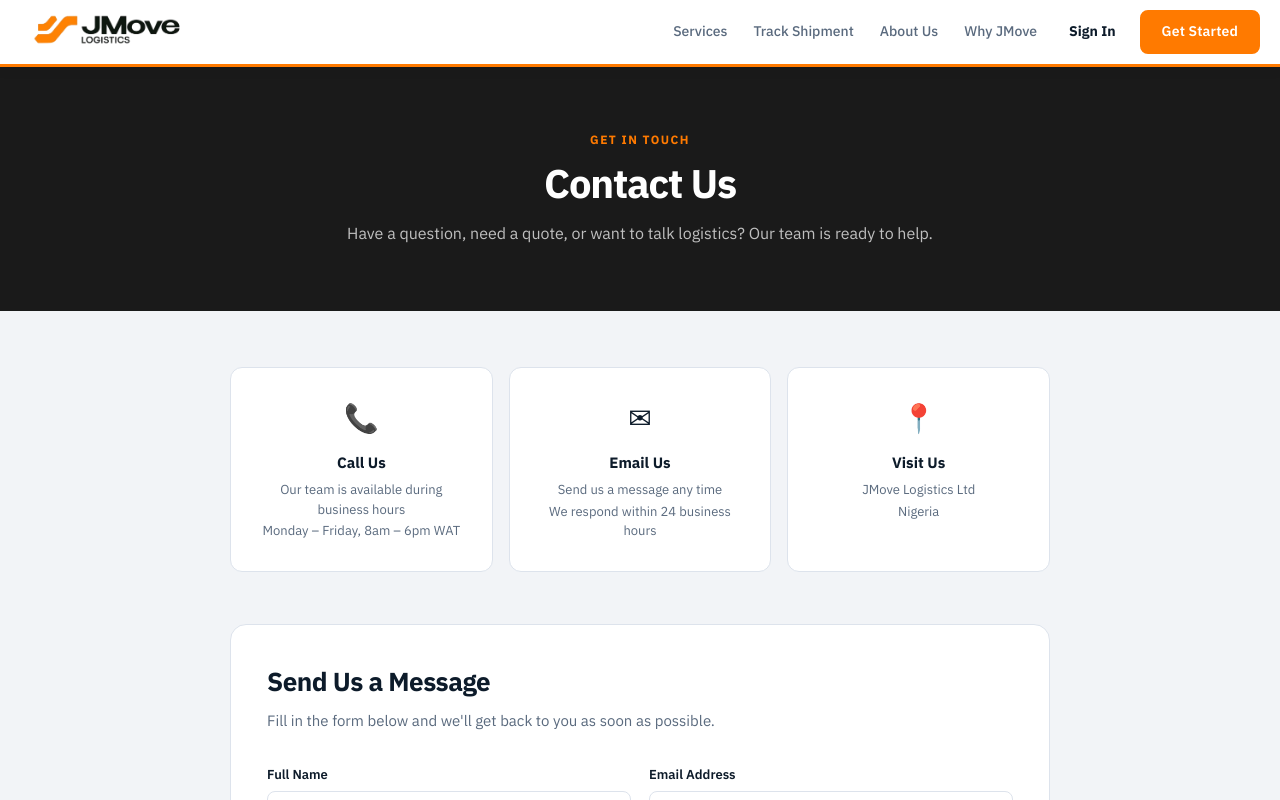
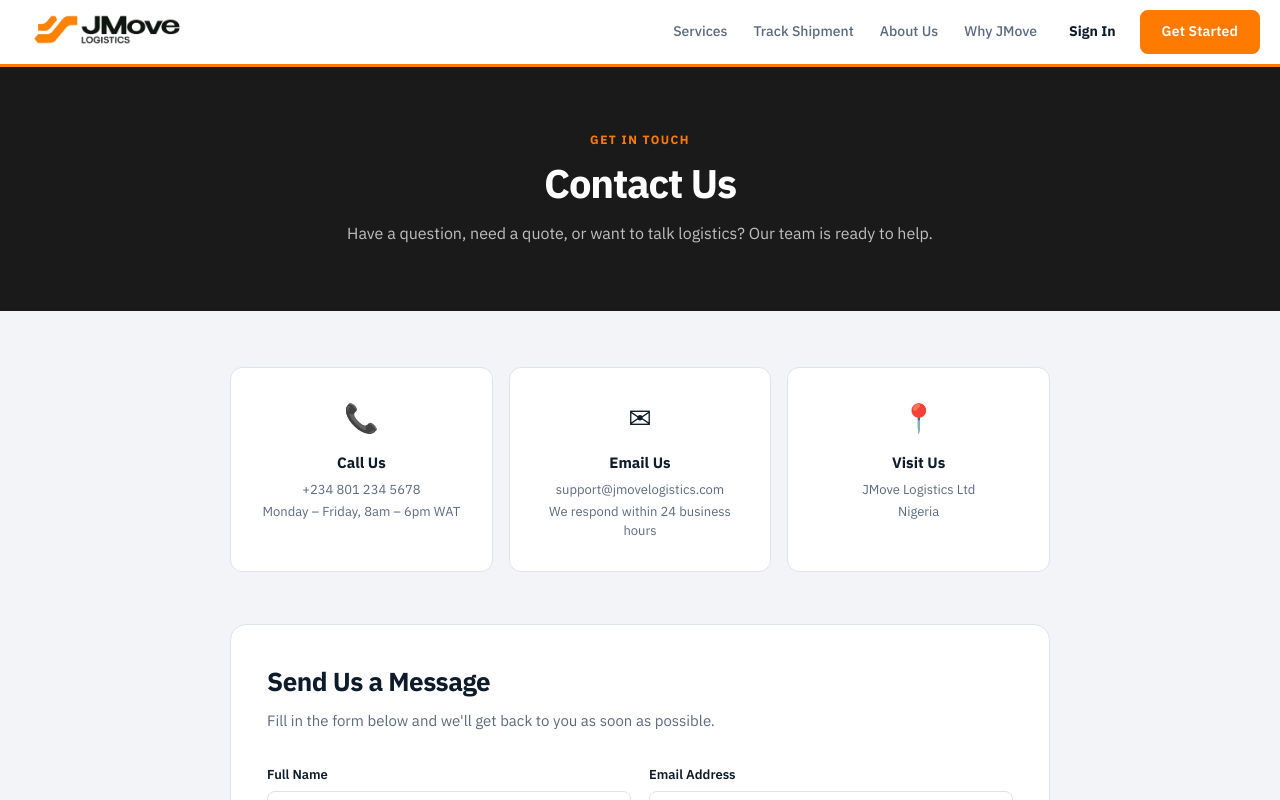
Before and after one commit to adekoya1-1/jmove-logistics, a React (Vite) app: page /contact in a window 1280 px wide. Shown: the top 800 px of the page. Built offline with nearby package versions, Linux system fonts and the light colour scheme.

Commit message:
updated the contact info

```diff
--- a/src/pages/ContactUs.jsx
+++ b/src/pages/ContactUs.jsx
@@ -50,23 +50,40 @@
             {
               icon: '📞',
               title: 'Call Us',
-              lines: ['Our team is available during business hours', 'Monday – Friday, 8am – 6pm WAT'],
+              lines: [
+                { text: '+234 801 234 5678', href: 'tel:+2348012345678' },
+                { text: 'Monday – Friday, 8am – 6pm WAT' },
+              ],
             },
             {
               icon: '✉',
               title: 'Email Us',
-              lines: ['Send us a message any time', 'We respond within 24 business hours'],
+              lines: [
+                { text: 'support@jmovelogistics.com', href: 'mailto:support@jmovelogistics.com' },
+                { text: 'We respond within 24 business hours' },
+              ],
             },
             {
               icon: '📍',
               title: 'Visit Us',
-              lines: ['JMove Logistics Ltd', 'Nigeria'],
+              lines: [
+                { text: 'JMove Logistics Ltd' },
+                { text: 'Nigeria' },
+              ],
             },
           ].map(c => (
             <div key={c.title} className="contact-card">
               <div className="contact-card-icon">{c.icon}</div>
               <p className="contact-card-title">{c.title}</p>
-              {c.lines.map(l => <p key={l} className="contact-card-line">{l}</p>)}
+              {c.lines.map((l) => (
+                l.href ? (
+                  <p key={l.text} className="contact-card-line">
+                    <a href={l.href}>{l.text}</a>
+                  </p>
+                ) : (
+                  <p key={l.text} className="contact-card-line">{l.text}</p>
+                )
+              ))}
             </div>
           ))}
         </div>
--- a/src/pages/PrivacyPolicy.jsx
+++ b/src/pages/PrivacyPolicy.jsx
@@ -74,7 +74,7 @@
     body: `If you have questions about this Privacy Policy or how we handle your data, please contact:
 
 **JMove Logistics Ltd**
-Email: privacy@jmovelogistics.com
+Email: support@jmovelogistics.com
 Nigeria`,
   },
 ];
--- a/src/pages/TermsOfService.jsx
+++ b/src/pages/TermsOfService.jsx
@@ -99,7 +99,7 @@
     body: `For questions about these Terms of Service, contact us at:
 
 **JMove Logistics Ltd**
-Email: legal@jmovelogistics.com
+Email: support@jmovelogistics.com
 Nigeria`,
   },
 ];
```
